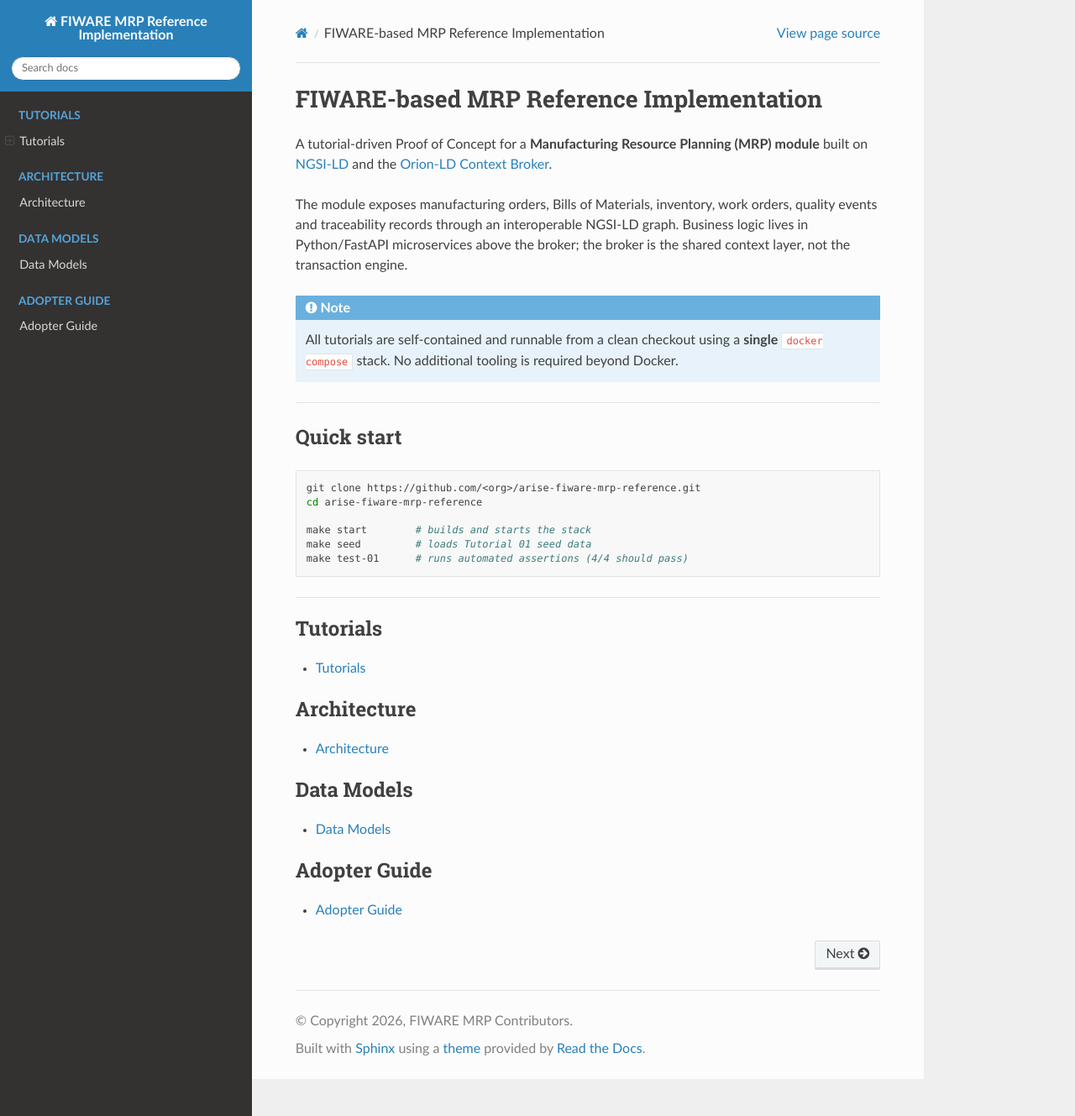
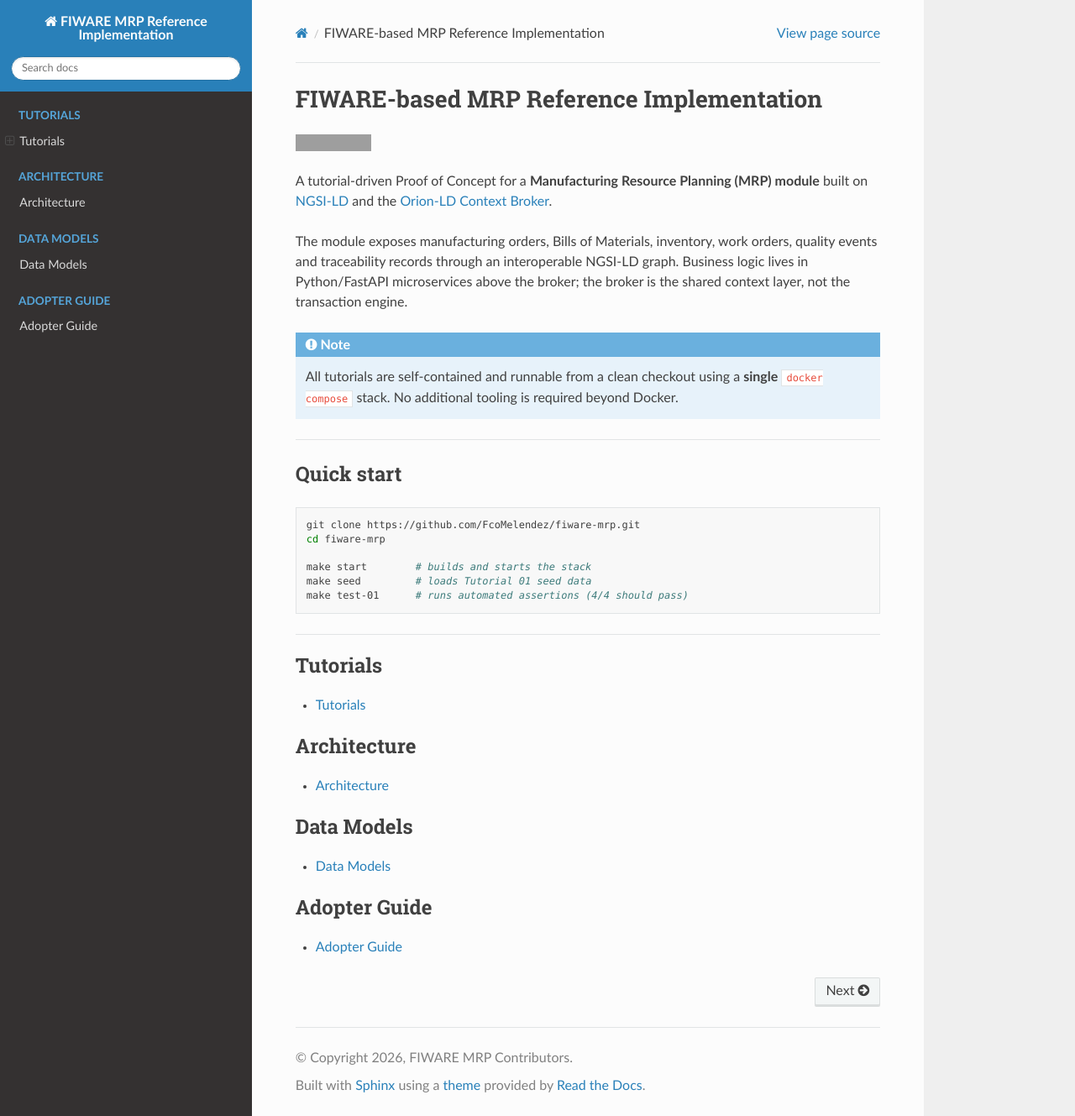
Before and after one commit to FcoMelendez/fiware-mrp, a Sphinx documentation site: the page built from docs/index.rst, in a window 1280 px wide and 1329 px high. Shown: the whole window at 84% size. Built offline with Sphinx 7.4.7 and the Read the Docs theme 3.1.0, drawn with Linux system fonts in a browser that asks for light colours; grey boxes are pictures that could not be loaded.

Commit message:
docs: add ReadTheDocs badge and fix repo URLs
- Add ReadTheDocs build status badge to README.md and docs/index.rst
- Replace <org>/arise-fiware-mrp-reference placeholder with the real
  repo URL (FcoMelendez/fiware-mrp) in README, index.rst, and Tutorial 01

Co-Authored-By: Claude Sonnet 4.6 <noreply@anthropic.com>

```diff
--- a/docs/index.rst
+++ b/docs/index.rst
@@ -23,8 +27,8 @@ Quick start
 
 .. code-block:: bash
 
-   git clone https://github.com/<org>/arise-fiware-mrp-reference.git
-   cd arise-fiware-mrp-reference
+   git clone https://github.com/FcoMelendez/fiware-mrp.git
+   cd fiware-mrp
 
    make start        # builds and starts the stack
    make seed         # loads Tutorial 01 seed data
--- a/docs/tutorials/01-getting-started-context.rst
+++ b/docs/tutorials/01-getting-started-context.rst
@@ -170,8 +170,8 @@ Clone the repository (or use your existing working copy) and start the stack:
 
 .. code-block:: bash
 
-   git clone https://github.com/<org>/arise-fiware-mrp-reference.git
-   cd arise-fiware-mrp-reference
+   git clone https://github.com/FcoMelendez/fiware-mrp.git
+   cd fiware-mrp
 
    make start
 
```
Also changed, not shown: other parts of docs/index.rst (+4 -0 lines), README.md (+4 -2 lines).
